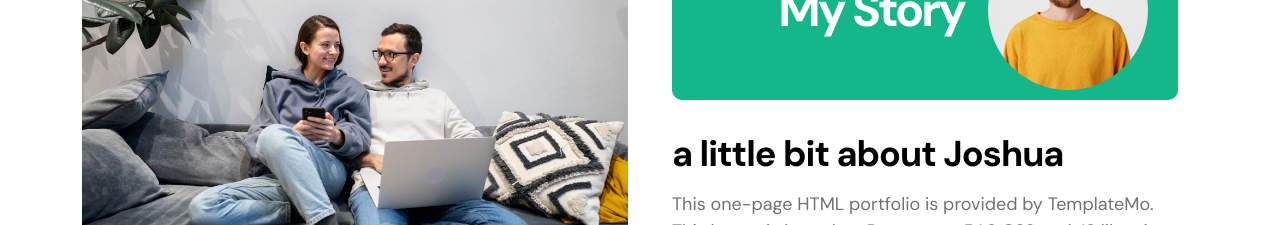
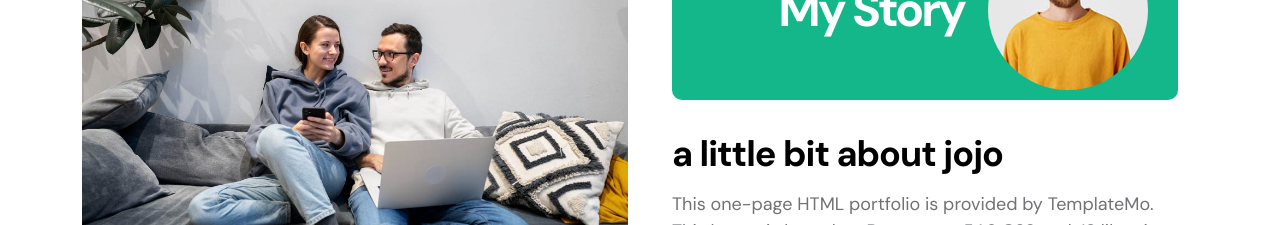
Before and after one commit to nelsonjiao/nelsonjiao.github.io, a plain HTML site: page index.html in a window 1280 px wide. Shown: the part 860-1085 px from the top of the page. Drawn offline with Linux system fonts and the light colour scheme.

Commit message:
Update index.html

```diff
--- a/index.html
+++ b/index.html
@@ -139,7 +139,7 @@ https://templatemo.com/tm-578-first-portfolio
                                     <img src="images/happy-bearded-young-man.jpg" class="avatar-image img-fluid" alt="">
                                 </div>
 
-                                <h3 class="pt-2 mb-3">a little bit about Joshua</h3>
+                                <h3 class="pt-2 mb-3">a little bit about jojo </h3>
 
                                 <p>This one-page HTML portfolio is provided by <a href="https://templatemo.com" target="_blank">TemplateMo</a>. This layout is based on Bootstrap v5.1.3 CSS and JS libraries. Image credits go to <a href="https://unsplash.com" target="_blank">Unsplash</a> and <a href="https://freepik.com" target="_blank">FreePik</a> for images used in this page.</p>
 
```
